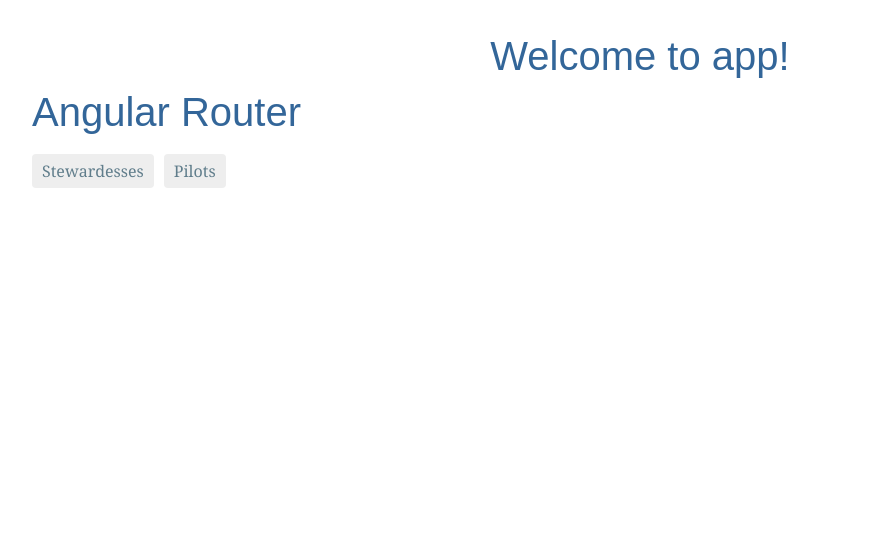
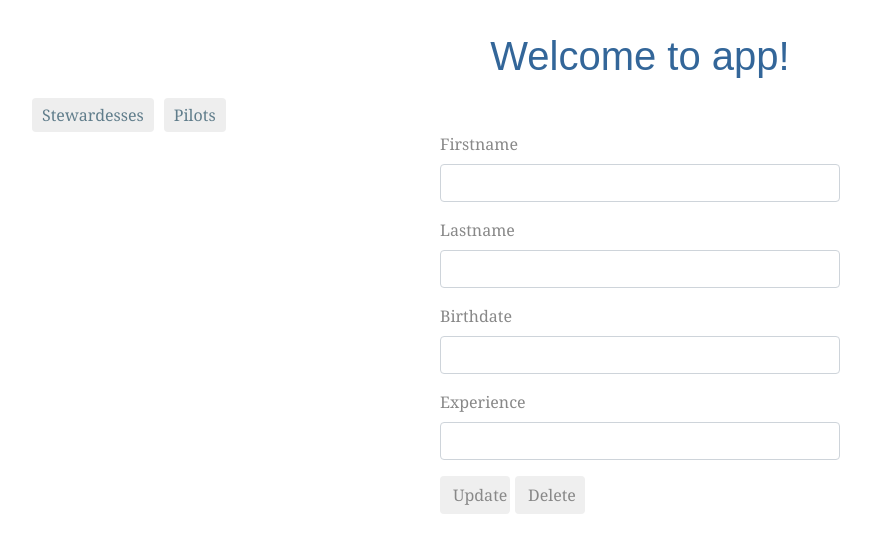
Before and after one commit to VoBilyk/AirportClient, an Angular app: page /pilot-detail/1 in a window 1280 px wide. Before the commit this address led to /. Shown: the top 552 px of the page, without its empty margins (0-871 px from the left). Built offline with nearby package versions, Linux system fonts and the light colour scheme; no server answers.

Commit message:
finished pilot module

```diff
--- a/src/app/app-routing.module.ts
+++ b/src/app/app-routing.module.ts
@@ -3,11 +3,16 @@ import { Routes, RouterModule } from '@angular/router';
 
 import { StewardessListComponent } from './stewardesses/stewardess-list/stewardess-list.component';
 import { PilotListComponent } from './pilots/pilot-list/pilot-list.component';
+import { PilotDetailComponent } from './pilots/pilot-detail/pilot-detail.component';
+
 
 
 const routes: Routes = [
   { path: 'stewardesses', component: StewardessListComponent },
+
   { path: 'pilots', component: PilotListComponent },
+  { path: 'pilot-detail/:id', component: PilotDetailComponent },
+
 ];
 
 @NgModule({
--- a/src/app/app.component.html
+++ b/src/app/app.component.html
@@ -1,12 +1,12 @@
-<!--The content below is only a placeholder and can be replaced.-->
 <div style="text-align:center">
 	<h1>
 		Welcome to {{ title }}!
 	</h1>
 </div>
-<h1>Angular Router</h1>
   <nav>
     <a routerLink="/stewardesses" routerLinkActive="active">Stewardesses</a>
     <a routerLink="/pilots" routerLinkActive="active">Pilots</a>
   </nav>
-  <router-outlet></router-outlet>
+  <div class="route-container">
+    <router-outlet></router-outlet>
+  </div>
--- a/src/app/pilots/pilot-detail/pilot-detail.component.html
+++ b/src/app/pilots/pilot-detail/pilot-detail.component.html
@@ -1,3 +1,23 @@
-<p>
-  pilot-detail works!
-</p>
+<div class="table-detail-center">
+  <div class="form-group">
+      <label>Firstname</label>
+      <input class="form-control" name="firstName" [(ngModel)]="pilot.firstName" />
+  </div>
+  <div class="form-group">
+      <label>Lastname</label>
+      <input class="form-control" name="lastName" [(ngModel)]="pilot.lastName" />
+  </div>
+  <div class="form-group">
+    <label>Birthdate</label>
+    <input type="datetime" class="form-control" name="birthdate" [(ngModel)]="pilot.birthDate" />
+</div>
+<div class="form-group">
+  <label>Experience</label>
+  <input type="number" class="form-control" name="experience" [(ngModel)]="pilot.experience" />
+</div>
+
+  <div class="btn-box">
+      <button class="btn" (click)="update(pilot.id)">Update</button>
+      <button class="btn" (click)="delete(pilot.id)">Delete</button>
+  </div>
+</div>
--- a/src/app/pilots/pilot-detail/pilot-detail.component.ts
+++ b/src/app/pilots/pilot-detail/pilot-detail.component.ts
@@ -1,4 +1,10 @@
 import { Component, OnInit } from '@angular/core';
+import { ActivatedRoute } from '@angular/router';
+import { FormsModule } from '@angular/forms';
+
+import { Pilot } from '../shared/pilot.model';
+import { PilotService } from '../shared/pilot.service';
+
 
 @Component({
   selector: 'app-pilot-detail',
@@ -7,9 +13,23 @@ import { Component, OnInit } from '@angular/core';
 })
 export class PilotDetailComponent implements OnInit {
 
-  constructor() { }
+  pilot: Pilot = new Pilot();
+  id: string;
+
+  constructor(private pilotService: PilotService, private route: ActivatedRoute) { }
 
   ngOnInit() {
+    this.route.params.subscribe(params => this.id = params['id']);
+    this.pilotService.get(this.id).subscribe(data => this.pilot = data);
   }
 
+  update(id: string){
+    debugger;
+    this.pilotService.update(id, this.pilot);
+  }
+
+  delete(id: string) {
+    debugger;
+    this.pilotService.delete(id);
+  }
 }
--- a/src/app/pilots/pilot-list/pilot-list.component.html
+++ b/src/app/pilots/pilot-list/pilot-list.component.html
@@ -18,8 +18,8 @@
 				<td class="table-data-center">{{pilot.experience}}</td>
 				<td>{{pilot.birthDate | date:'mediumDate'}}</td>
 				<td class="btn-box">
-					<button class="btn btn-sm">Details</button>
-					<button class="btn btn-sm">Update</button>
+					<button class="btn btn-sm" (click)="goToDetail(pilot.id)">Details</button>
+					<button class="btn btn-sm" >Update</button>
 					<button class="btn btn-sm" (click)="delete(pilot.id)">Delete</button>
 				</td>
 			</tr>
--- a/src/app/pilots/pilot-list/pilot-list.component.ts
+++ b/src/app/pilots/pilot-list/pilot-list.component.ts
@@ -1,4 +1,5 @@
 import { Component, OnInit } from '@angular/core';
+import { Router } from '@angular/router';
 
 import { Pilot } from '../shared/pilot.model'
 import { PilotService } from '../shared/pilot.service';
@@ -15,7 +16,7 @@ export class PilotListComponent implements OnInit {
 
   public pilots: Observable<Pilot[]>;
 
-  constructor(private pilotService: PilotService) { }
+  constructor(private router: Router, private pilotService: PilotService) { }
 
   ngOnInit() {
     this.pilots = this.pilotService.getAll();
@@ -25,4 +26,7 @@ export class PilotListComponent implements OnInit {
     this.pilotService.delete(id);
   }
 
+  goToDetail(id: string) {
+    this.router.navigate(['/pilot-detail', id]);
+  }
 }
--- a/src/app/pilots/pilots.module.ts
+++ b/src/app/pilots/pilots.module.ts
@@ -1,4 +1,5 @@
 import { NgModule } from '@angular/core';
+import { FormsModule }   from '@angular/forms';
 import { CommonModule } from '@angular/common';
 
 import { PilotListComponent } from './pilot-list/pilot-list.component'
@@ -8,7 +9,8 @@ import { PilotDetailComponent } from './pilot-detail/pilot-detail.component';
 
 @NgModule({
   imports: [
-    CommonModule
+    CommonModule,
+    FormsModule
   ],
   declarations: [
     PilotListComponent,
--- a/src/app/pilots/shared/pilot.model.ts
+++ b/src/app/pilots/shared/pilot.model.ts
@@ -4,5 +4,5 @@ export class Pilot {
     lastName: string;
     experience: string;
     birthDate: string;
-    crewsID: string[]
+    crewsId: string[]
   }
--- a/src/app/pilots/shared/pilot.service.ts
+++ b/src/app/pilots/shared/pilot.service.ts
@@ -4,11 +4,10 @@ import { Observable } from 'rxjs';
 
 import { Pilot } from './pilot.model';
 
-// @Injectable({
-//   providedIn: 'root'
-// })
 
-@Injectable()
+@Injectable({
+  providedIn: 'root'
+})
 export class PilotService {
 
   url = 'http://localhost:57338/api/pilots/';
@@ -19,6 +18,18 @@ export class PilotService {
     return this.http.get<Pilot[]>(this.url);
   }
 
+  get (id: string): Observable<Pilot> {
+    return this.http.get<Pilot>(this.url + id);
+  }
+
+  create(pilot: Pilot): Observable<Pilot>{
+    return this.http.post<Pilot>(this.url, pilot);
+  }
+
+  update(id: string, pilot: Pilot): Observable<Pilot> {
+    return this.http.put<Pilot>(this.url + id, pilot);
+  }
+
   delete(id: string) {
     this.http.delete(this.url + id).subscribe(
       (val) => {
@@ -27,9 +38,6 @@ export class PilotService {
       },
       response => {
         console.log("DELETE call in error", response);
-      },
-      () => {
-        console.log("The DELETE observable is now completed.");
       });
   }
 }
--- a/src/styles.css
+++ b/src/styles.css
@@ -1,62 +1,58 @@
-.table-center{
+.table-center {
 	margin: 0 auto;
 	max-width: 0%;
 	white-space: nowrap;
 }
 
-.btn-box{
+.table-detail-center {
+	margin: 0 auto;
+	max-width: 400px;
+	white-space: nowrap;
+}
+
+.btn-box {
 	display: grid;
-    grid-template-columns: auto auto auto;
+	grid-template-columns: 70px 70px 70px;
 	grid-gap: 5px;
 }
 
-.table-data-center{
+.table-data-center {
 	text-align: center;
 }
 
+/* Master Styles */
 
-
-/* Master Styles */
 h1 {
 	color: #369;
 	font-family: Arial, Helvetica, sans-serif;
 	font-size: 250%;
 }
-  h2, h3 {
+
+h2,
+h3 {
 	color: #444;
 	font-family: Arial, Helvetica, sans-serif;
 	font-weight: lighter;
 }
+
 body {
 	margin: 2em;
 }
-  body, input[text], button {
+
+body,
+input[text],
+button {
 	color: #888;
 	font-family: Cambria, Georgia;
 }
+
 a {
 	cursor: pointer;
 	cursor: hand;
 }
-  button {
-    font-family: Arial;
-    background-color: #eee;
-    border: none;
-    padding: 5px 10px;
-    border-radius: 4px;
-    cursor: pointer;
-    cursor: hand;
-  }
-  button:hover {
-    background-color: #cfd8dc;
-  }
-  button:disabled {
-    background-color: #eee;
-    color: #aaa;
-    cursor: auto;
-  }
 
 /* Navigation link styles */
+
 nav a {
 	padding: 5px 10px;
 	text-decoration: none;
@@ -66,13 +62,17 @@ h1 {
 	background-color: #eee;
 	border-radius: 4px;
 }
-  nav a:visited, a:link {
+
+nav a:visited,
+a:link {
 	color: #607D8B;
 }
+
 nav a:hover {
 	color: #039be5;
 	background-color: #CFD8DC;
 }
+
 nav a.active {
 	color: #039be5;
 }
```
Lines whose indentation alone changed are shown as unchanged.
